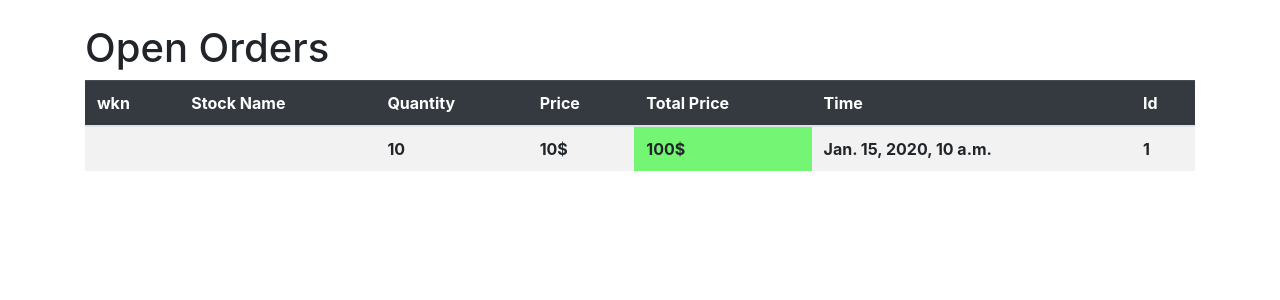
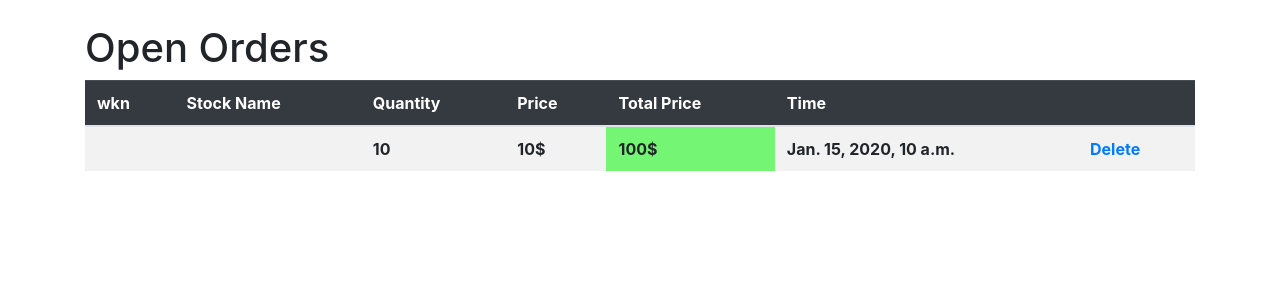
Before and after one commit to manuelkienlein/hackaTUM_JPM-Trading, a Django app: page /accounts/orders in a window 1280 px wide. Shown: the part 67-367 px from the top of the page. Run offline with Django 4.2, Linux system fonts and the light colour scheme; a user stored in the database is signed in; tables that the repository leaves empty hold one stand-in row (values such as "Sample post"); lists and menus that the app fills with data are empty; some libraries are stand-ins or nearby versions.

Commit message:
Added delete order functionality

```diff
--- a/core/services/order_service.py
+++ b/core/services/order_service.py
@@ -47,3 +47,6 @@
 
         # Return new order position
         return order
+
+    def delete(order: Order):
+        order.delete()
--- a/web/templates/account/orders.html
+++ b/web/templates/account/orders.html
@@ -25,7 +25,7 @@
           <th scope="col">Price</th>
           <th scope="col">Total Price</th>
           <th scope="col">Time</th>
-          <th scope="col">Id</th>
+          <th scope="col"></th>
 
 
       </tr>
@@ -39,7 +39,7 @@
               <th> {{ order.price }}$</th>
               <th class='{{order.action}}'> {% widthratio order.quantity 1 order.price %}$</th>
               <th> {{ order.timestamp }}</th>
-              <th> {{ order.id }}</th>
+              <th> <a href="/accounts/controller/deleteOrder?id={{ order.id }}">Delete</a></th>
           </tr>
       {% endfor %}
       </tbody>
--- a/web/urls.py
+++ b/web/urls.py
@@ -10,4 +10,5 @@
     path('accounts/orders', views.account_orders, name='web_account_orders'),
     path('accounts/order-history', views.account_order_history, name='web_account_order_history'),
     path('offer/create', create, name = "web_createorder"),
+    path('accounts/controller/deleteOrder', views.account_controller_delete_order, name="web_account_controller_order_delete")
 ]
--- a/web/views.py
+++ b/web/views.py
@@ -7,6 +7,7 @@
 from api.serializers import OrderSerializer
 from core.models import Order, Stock, Match
 from api.forms import orderData, deleteOrder
+from core.services.order_service import OrderService
 from web.forms import RegisterUserForm
 from django.db.models import F, Q, Count, Sum
 
@@ -104,3 +105,9 @@
 
     return render(request, "delete.html", {"form": form})
             #command hallo
+
+
+def account_controller_delete_order(request):
+    order = Order.objects.get(id=request.GET.get('id'))
+    OrderService.delete(order)
+    return redirect('web_account_orders')
```
